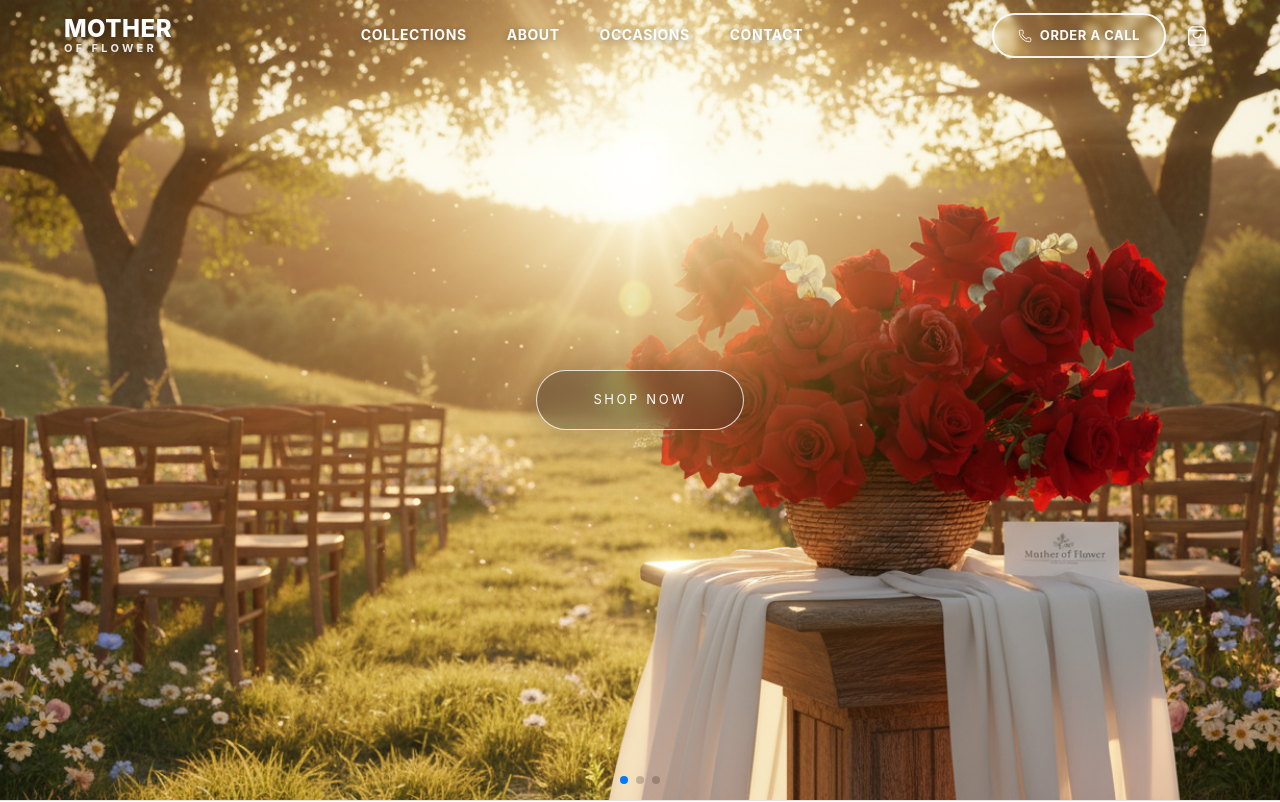
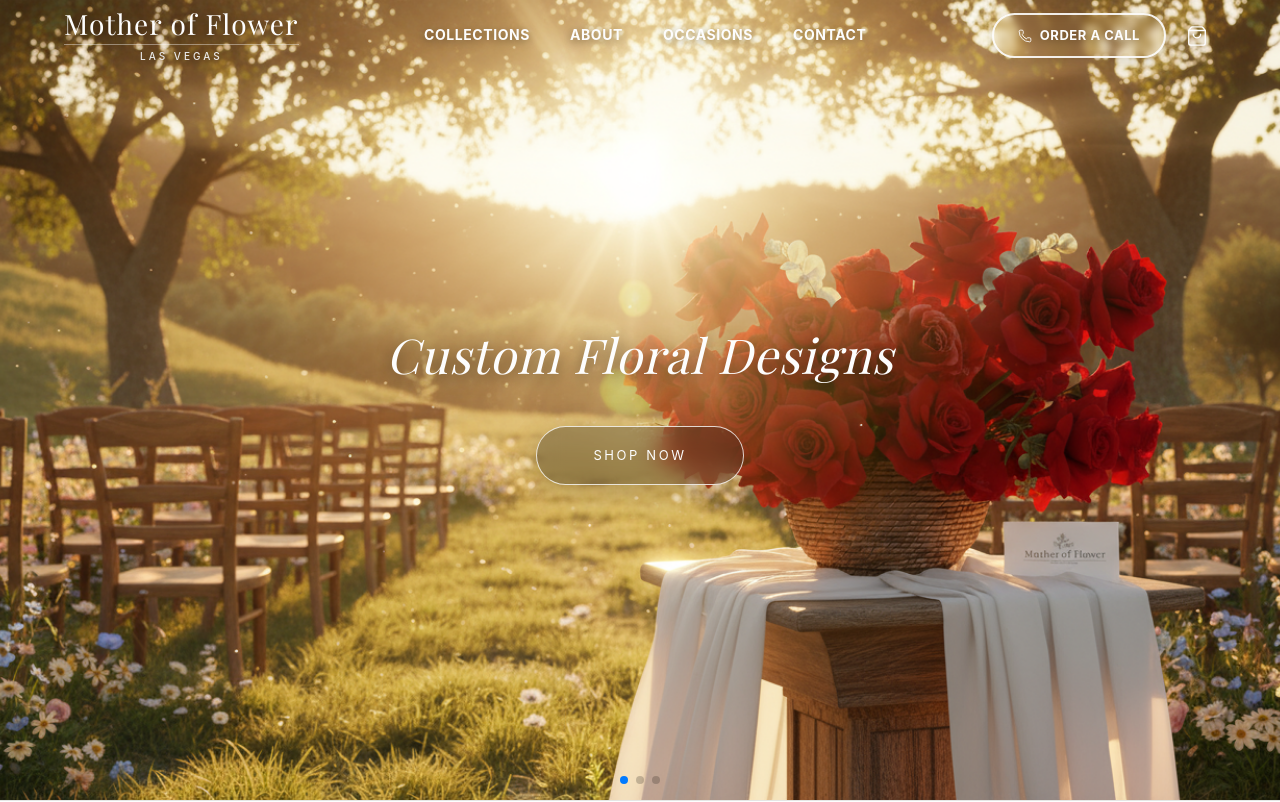
Before and after one commit to netbounce19-hash/mother-of-flower, a Next.js app: page / in a window 1280 px wide. Shown: the top 802 px of the page. Built offline with nearby package versions, Linux system fonts and the light colour scheme; grey boxes are pictures that could not be loaded.

Commit message:
Add elegant Serif logo matching reference and organic Hero subtitle

```diff
--- a/app/layout.tsx
+++ b/app/layout.tsx
@@ -1,9 +1,17 @@
 import type { Metadata } from 'next';
+import { Playfair_Display } from 'next/font/google';
 import './globals.css';
 import Navbar from '@/components/layout/Navbar';
 import Footer from '@/components/layout/Footer';
 import { Providers } from '@/components/providers/Providers';
 import CartSidebar from '@/components/cart/CartSidebar';
+
+const playfair = Playfair_Display({
+  subsets: ['latin'],
+  weight: ['400', '500', '600', '700'],
+  style: ['normal', 'italic'],
+  variable: '--font-serif',
+});
 
 export const metadata: Metadata = {
   title: 'MotherOfFlower — Luxury Floral Artistry, Las Vegas',
@@ -31,7 +39,7 @@ export default function RootLayout({
 }) {
   return (
     <html lang="en">
-      <body>
+      <body className={playfair.variable}>
         <Providers>
           <Navbar />
           <CartSidebar />
--- a/components/hero/HeroSection.tsx
+++ b/components/hero/HeroSection.tsx
@@ -69,7 +69,7 @@ export default function HeroSection() {
         ))}
       </Swiper>
 
-      {/* Overlay Button centered over the slider */}
+      {/* Overlay Text and Button centered over the slider */}
       <div
         style={{
           position: 'absolute',
@@ -83,8 +83,29 @@ export default function HeroSection() {
           flexDirection: 'column',
           alignItems: 'center',
           justifyContent: 'center',
+          gap: '32px',
         }}
       >
+        <motion.h1
+          initial={{ opacity: 0, y: -20 }}
+          animate={{ opacity: 1, y: 0 }}
+          transition={{ duration: 1.2, delay: 0.2, ease: [0.22, 1, 0.36, 1] }}
+          style={{
+            fontFamily: 'var(--font-serif)',
+            fontSize: 'clamp(32px, 5vw, 48px)',
+            fontStyle: 'italic',
+            fontWeight: 400,
+            color: '#FDFDFD',
+            textShadow: '0 4px 16px rgba(0,0,0,0.5)',
+            letterSpacing: '0.02em',
+            textAlign: 'center',
+            margin: 0,
+            padding: '0 20px',
+          }}
+        >
+          Custom Floral Designs
+        </motion.h1>
+
         <motion.a
           href="#catalog"
           initial={{ opacity: 0, y: 20 }}
--- a/components/layout/Navbar.tsx
+++ b/components/layout/Navbar.tsx
@@ -53,12 +53,13 @@ export default function Navbar() {
       >
         <nav style={CONTAINER}>
           {/* Logo */}
-          <a href="/" style={{ display: 'flex', flexDirection: 'column', lineHeight: 1, textDecoration: 'none', flexShrink: 0 }}>
-            <span style={{ fontFamily: "var(--font-sans)", fontSize: 24, fontWeight: 800, letterSpacing: '0.02em', color: scrolled ? '#1C1C1C' : '#FDFDFD', textShadow: scrolled ? 'none' : '0 2px 8px rgba(0,0,0,0.4)', transition: 'color 0.4s' }}>
-              MOTHER
+          <a href="/" style={{ display: 'flex', flexDirection: 'column', alignItems: 'center', lineHeight: 1, textDecoration: 'none', flexShrink: 0 }}>
+            <span style={{ fontFamily: "var(--font-serif)", fontSize: 28, fontWeight: 400, letterSpacing: '0.04em', color: scrolled ? '#1C1C1C' : '#FDFDFD', textShadow: scrolled ? 'none' : '0 2px 8px rgba(0,0,0,0.4)', transition: 'color 0.4s' }}>
+              Mother of Flower
             </span>
-            <span style={{ fontFamily: "var(--font-sans)", fontSize: 11, fontWeight: 700, letterSpacing: '0.3em', color: scrolled ? '#8A8A8A' : '#EAEAEA', textTransform: 'uppercase', marginTop: 2, textShadow: scrolled ? 'none' : '0 2px 8px rgba(0,0,0,0.4)', transition: 'color 0.4s' }}>
-              of flower
+            <div style={{ height: '1px', width: '100%', backgroundColor: scrolled ? '#1C1C1C' : '#FDFDFD', margin: '6px 0', opacity: scrolled ? 0.2 : 0.4, transition: 'background-color 0.4s, opacity 0.4s' }} />
+            <span style={{ fontFamily: "var(--font-sans)", fontSize: 10, fontWeight: 500, letterSpacing: '0.3em', color: scrolled ? '#5A5A5A' : '#EAEAEA', textTransform: 'uppercase', textShadow: scrolled ? 'none' : '0 2px 8px rgba(0,0,0,0.4)', transition: 'color 0.4s' }}>
+              Las Vegas
             </span>
           </a>
 
@@ -149,10 +150,18 @@ export default function Navbar() {
             transition={{ duration: 0.3 }}
             style={{ position: 'fixed', inset: 0, zIndex: 60, backgroundColor: '#FDFDFD', display: 'flex', flexDirection: 'column' }}
           >
-            <div style={{ display: 'flex', justifyContent: 'space-between', alignItems: 'center', padding: '0 24px', height: 64 }}>
-              <span style={{ fontFamily: "var(--font-sans)", fontSize: 18, letterSpacing: '0.12em', color: '#1C1C1C' }}>MOTHER</span>
+            <div style={{ display: 'flex', justifyContent: 'space-between', alignItems: 'center', padding: '0 24px', height: 80 }}>
+              <div style={{ display: 'flex', flexDirection: 'column', alignItems: 'center', lineHeight: 1 }}>
+                <span style={{ fontFamily: "var(--font-serif)", fontSize: 24, fontWeight: 400, letterSpacing: '0.04em', color: '#1C1C1C' }}>
+                  Mother of Flower
+                </span>
+                <div style={{ height: '1px', width: '100%', backgroundColor: '#1C1C1C', margin: '4px 0', opacity: 0.2 }} />
+                <span style={{ fontFamily: "var(--font-sans)", fontSize: 9, fontWeight: 500, letterSpacing: '0.3em', color: '#5A5A5A', textTransform: 'uppercase' }}>
+                  Las Vegas
+                </span>
+              </div>
               <button aria-label="Close menu" onClick={() => setMenuOpen(false)} style={{ padding: 8, background: 'none', border: 'none', cursor: 'pointer', color: '#1C1C1C' }}>
-                <X size={22} strokeWidth={1.5} />
+                <X size={24} strokeWidth={1.5} />
               </button>
             </div>
 
```
